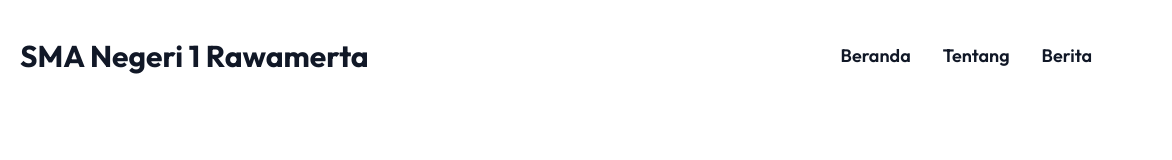
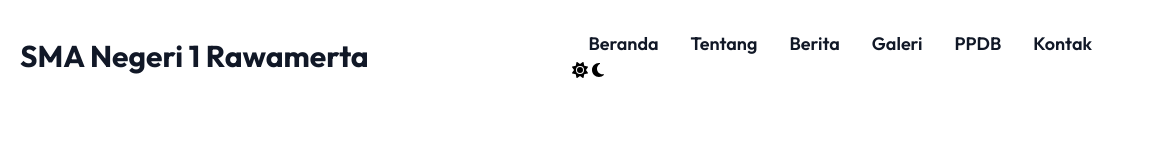
Before and after one commit to mrh275/semesta-new, a website: page index.html in a window 1280 px wide. Shown: the full height of the page, 108-1280 px from the left. Drawn offline with nearby package versions, Linux system fonts and the light colour scheme; files that its build step writes are made by us from their sources.

Commit message:
added some menu and dark/light mode toggle button, add icons assets from font awesome 6, create dark/light mode toggle method

```diff
--- a/index.html
+++ b/index.html
@@ -8,6 +8,9 @@
     <link rel="stylesheet" href="./dist/css/base.css">
     <link rel="stylesheet" href="./dist/css/components.css">
     <link rel="stylesheet" href="./dist/css/buttons.css">
+
+    <!-- Icons -->
+    <link rel="stylesheet" href="https://cdnjs.cloudflare.com/ajax/libs/font-awesome/6.6.0/css/all.min.css" integrity="sha512-Kc323vGBEqzTmouAECnVceyQqyqdsSiqLQISBL29aUW4U/M7pSPA/gEUZQqv1cwx4OnYxTxve5UMg5GT6L4JJg==" crossorigin="anonymous" referrerpolicy="no-referrer" />
 </head>
 
 <body>
@@ -36,10 +39,32 @@
                     <li class="nav-item">
                         <a href="/" class="nav-link">Berita</a>
                     </li>
+                    <li class="nav-item">
+                        <a href="/" class="nav-link">Galeri</a>
+                    </li>
+                    <li class="nav-item">
+                        <a href="/" class="nav-link">PPDB</a>
+                    </li>
+                    <li class="nav-item">
+                        <a href="/" class="nav-link">Kontak</a>
+                    </li>
                 </ul>
-            </div>
+                <div class="toggle-dark-mode-wrapper">
+                    <div class="toggle-dark-mode">
+                        <i class="fa-solid fa-sun light-mode"></i>
+                        <i class="fa-solid fa-moon dark-mode"></i>
+                    </div>
+                </div>
         </nav>
     </div>
+    <script src="https://cdnjs.cloudflare.com/ajax/libs/font-awesome/6.6.0/js/all.min.js" integrity="sha512-6sSYJqDreZRZGkJ3b+YfdhB3MzmuP9R7X1QZ6g5aIXhRvR1Y/N/P47jmnkENm7YL3oqsmI6AK+V6AD99uWDnIw==" crossorigin="anonymous" referrerpolicy="no-referrer"></script>
+    <script>
+        const toggleDarkMode = document.querySelector('.toggle-dark-mode');
+        const body = document.querySelector('body');
+        toggleDarkMode.addEventListener('click', () => {
+            toggleDarkMode.classList.toggle('active');
+        });
+    </script>
 </body>
 
 </html>
```
